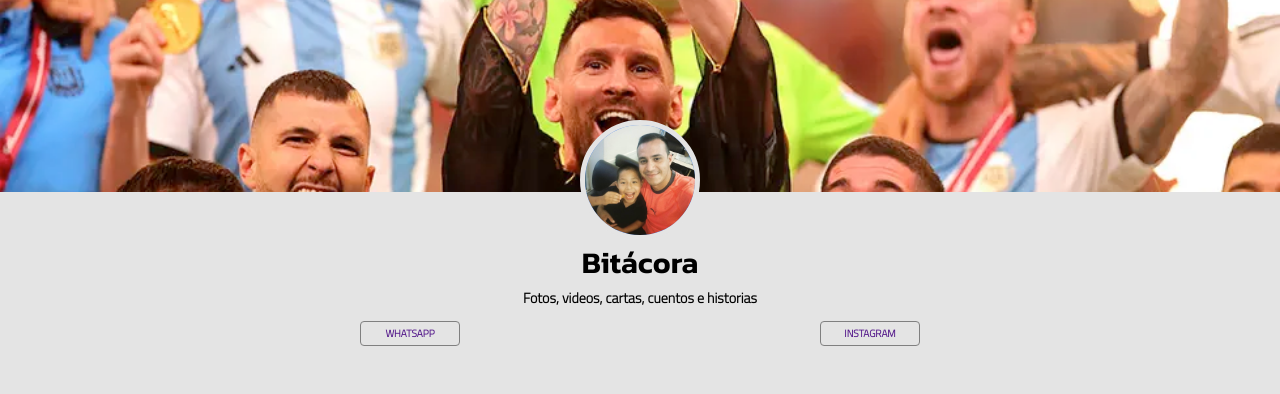
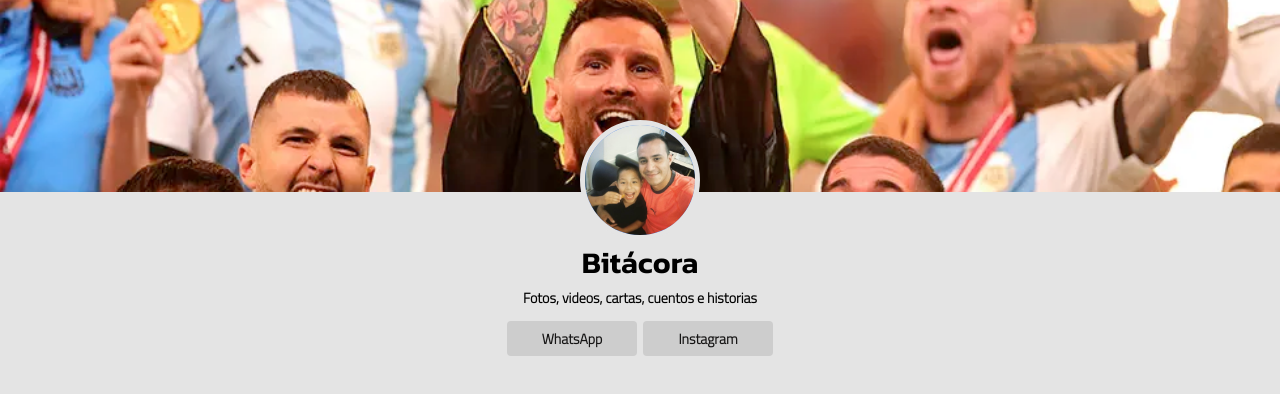
Before and after one commit to Gabriel-Arg/bita_leo, a plain HTML site: page index.html in a window 1280 px wide. Drawn offline with Linux system fonts and the light colour scheme.

Commit message:
Ajusta botones de contacto

```diff
--- a/index.html
+++ b/index.html
@@ -66,12 +66,12 @@
     <div class="contacto">
         <div class="contacto_btn contacto_whatsapp">
             <a href="">
-                <p>WHATSAPP</p>
+                <p>WhatsApp</p>
             </a>
         </div>
         <div class="contacto_btn contacto_instagram">
             <a href="">
-                <p>INSTAGRAM</p>
+                <p>Instagram</p>
             </a>
         </div>
     </div>
--- a/scss/compiler.scss
+++ b/scss/compiler.scss
@@ -121,14 +121,16 @@ body {
     padding: 10px 0px;
     display: flex;
     flex-direction: row;
-    justify-content: space-evenly;
+    justify-content: center;
     align-items: center;
 
     .contacto_btn {
-        border: 1px solid gray;
+        // border: 1px solid gray;
+        background-color: $gris_claro;
         border-radius: 4px;
-        height: 25px;
-        width: 100px;
+        margin: 0 3px;
+        height: 35px;
+        width: 130px;
 
         display: flex;
         flex-direction: column;
@@ -137,6 +139,8 @@ body {
 
         a {
             font-family: $parrafos;
+            color: $negro;
+            font-size: $parrafo_size;
             font-weight: bold;
             text-decoration: none;
         }
--- a/scss/variables.scss
+++ b/scss/variables.scss
@@ -3,6 +3,8 @@
 //--------------------------------------------
 
 $blanco: rgb(228, 228, 228);
+$negro:rgb(22, 21, 21);
+$gris_claro: rgb(205, 205, 205);
 
 //--------------------------------------------
 //    fUENTES
@@ -12,4 +14,5 @@ $parrafos: 'Cairo', sans-serif;
 $titulos: 'Kanit', sans-serif;
 
 $titulo_size: 30px;
+$subtitulo_size: 16px;
 $parrafo_size: 14px;
```
Also changed, not shown: css/mobile.css, 1 other file.
